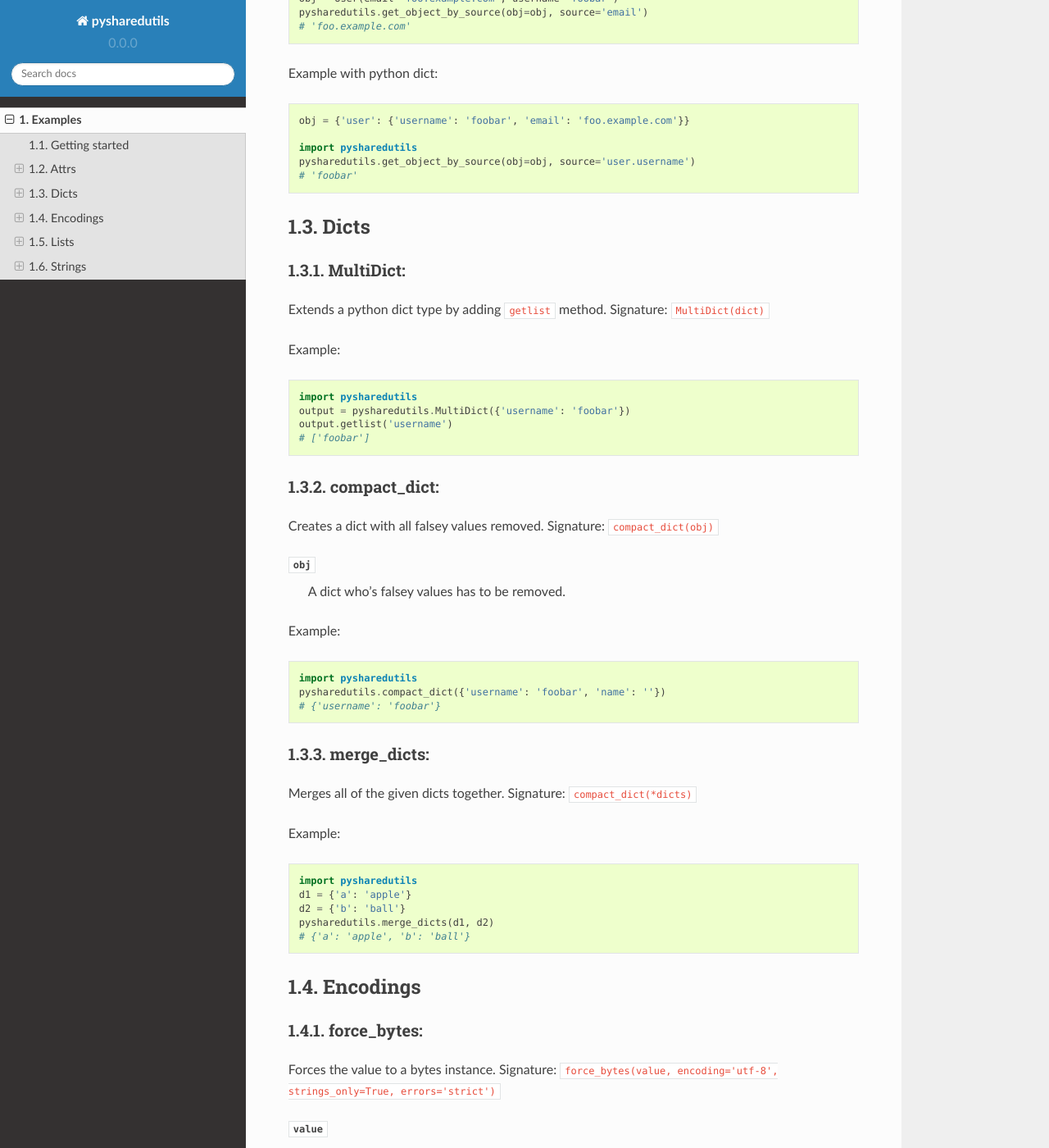
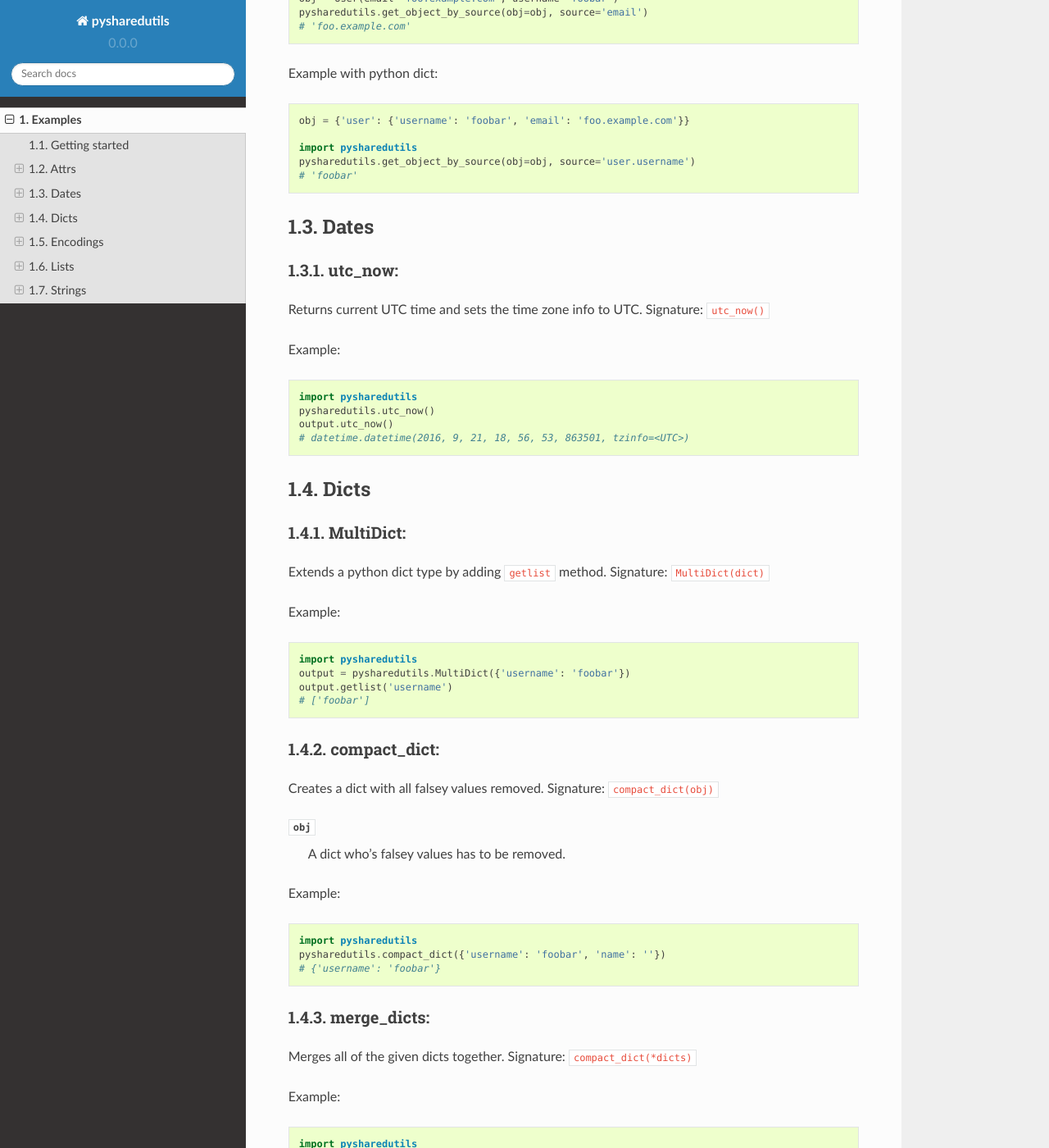
Before and after one commit to joeljames/py-shared-utils, a Sphinx documentation site: the page built from docs/examples.rst, in a window 1280 px wide and 1400 px high, scrolled down 1041 px. Shown: the whole window at 82% size. Built offline with Sphinx 7.4.7 and the Read the Docs theme 2.0.0, drawn with Linux system fonts in a browser that asks for light colours; some of the changed text lies outside the part shown.

Commit message:
Add utc now

```diff
--- a/docs/examples.rst
+++ b/docs/examples.rst
@@ -46,6 +46,20 @@
     import pysharedutils
     pysharedutils.get_object_by_source(obj=obj, source='user.username')
     # 'foobar'
+
+
+Dates
+=====
+utc_now:
+--------
+Returns current UTC time and sets the time zone info to UTC. Signature: ``utc_now()``
+
+Example::
+
+    import pysharedutils
+    pysharedutils.utc_now()
+    output.utc_now()
+    # datetime.datetime(2016, 9, 21, 18, 56, 53, 863501, tzinfo=<UTC>)
 
 
 Dicts
--- a/pysharedutils/__init__.py
+++ b/pysharedutils/__init__.py
@@ -1,4 +1,5 @@
 from pysharedutils.attrs import *  # NOQA
+from pysharedutils.dates import *  # NOQA
 from pysharedutils.dicts import *  # NOQA
 from pysharedutils.encodings import *  # NOQA
 from pysharedutils.ittrs import *  # NOQA
@@ -14,6 +15,8 @@
 __all__ = [
     # Atrrs
     'get_object_by_source',
+    # Dates
+    'utc_now',
     # Dicts
     'MultiDict',
     'compact_dict',
--- a/setup.py
+++ b/setup.py
@@ -12,7 +12,8 @@
     packages=find_packages(exclude=['tests', 'tests.*']),
     include_package_data=True,
     install_requires=[
-        'six==1.8.0'
+        'six==1.8.0',
+        'pytz==2015.4',
     ],
     classifiers=[
         'Development Status :: 3 - Alpha',
```
Also changed, not shown: 2 other files.
